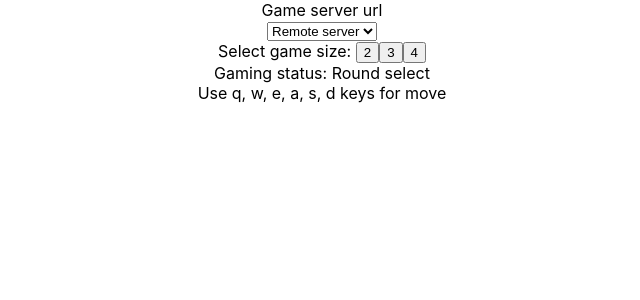
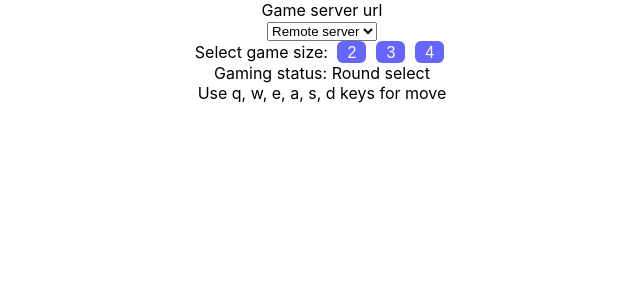
Before and after one commit to uladzislauy/hexagon, a React (Create React App) app: page / in a window 1280 px wide. Shown: the top 300 px of the page, without its empty margins (318-958 px from the left). Built offline with nearby package versions, Linux system fonts and the light colour scheme.

Commit message:
Add some styling

```diff
--- a/src/App.css
+++ b/src/App.css
@@ -1,38 +1,3 @@
 .App {
   text-align: center;
 }
-
-.App-logo {
-  height: 40vmin;
-  pointer-events: none;
-}
-
-@media (prefers-reduced-motion: no-preference) {
-  .App-logo {
-    animation: App-logo-spin infinite 20s linear;
-  }
-}
-
-.App-header {
-  background-color: #282c34;
-  min-height: 100vh;
-  display: flex;
-  flex-direction: column;
-  align-items: center;
-  justify-content: center;
-  font-size: calc(10px + 2vmin);
-  color: white;
-}
-
-.App-link {
-  color: #61dafb;
-}
-
-@keyframes App-logo-spin {
-  from {
-    transform: rotate(0deg);
-  }
-  to {
-    transform: rotate(360deg);
-  }
-}
--- a/src/App.tsx
+++ b/src/App.tsx
@@ -93,10 +93,10 @@ function App(): JSX.Element {
                 <ServerHost setServerHost={setAddress}/>
                 <GameSizeSelector selectedSize={gameSize} setSelectedSize={setGameSize}/>
             </div>
+            <GameStatus currentStatus={gameStatus}/>
+            <GameHelp keydownHandler={handleKeyDown}/>
             <Grid cellSize={cellSize} baseGrid={baseGrid}/>
             <Grid cellSize={cellSize} baseGrid={gameGrid}/>
-            <GameStatus currentStatus={gameStatus}/>
-            <GameHelp keydownHandler={handleKeyDown}/>
         </div>
     );
 }
--- /dev/null
+++ b/src/components/GameSizeSelector.css
@@ -0,0 +1,15 @@
+button {
+    background-color: rgb(102, 102, 255);
+    border-width: 0px;
+    border-color: rgb(102, 102, 255);
+    color: rgb(255, 255, 255);
+    font-size: 16px;
+    padding: 3px 10px 1px;
+    margin: 0px 5px;
+    border-radius: 6px;
+}
+
+.selected {
+    background-color: rgb(153, 153, 255);
+    border-color: rgb(153, 153, 255);
+}
--- a/src/components/GameSizeSelector.tsx
+++ b/src/components/GameSizeSelector.tsx
@@ -1,6 +1,7 @@
 import React, {useCallback} from "react";
 import {GameSizes} from "../consts";
 import classNames from 'classnames';
+import "./GameSizeSelector.css";
 
 interface GameSizeSelectorProps {
     selectedSize: number,
--- a/src/components/Grid/Grid.css
+++ b/src/components/Grid/Grid.css
@@ -1,4 +1,4 @@
-.cellGrid {
+.grid {
     position: relative;
     display: flex;
     justify-content: center;
--- a/src/components/Grid/Grid.tsx
+++ b/src/components/Grid/Grid.tsx
@@ -13,5 +13,5 @@ export const Grid: React.FC<GridProps> = ({cellSize, baseGrid}) => {
         return <GridCell key={key} cellSize={cellSize} gameCell={value}/>
     });
 
-    return <div className="cellGrid">{gridCells}</div>;
+    return <div className="grid">{gridCells}</div>;
 };
```
